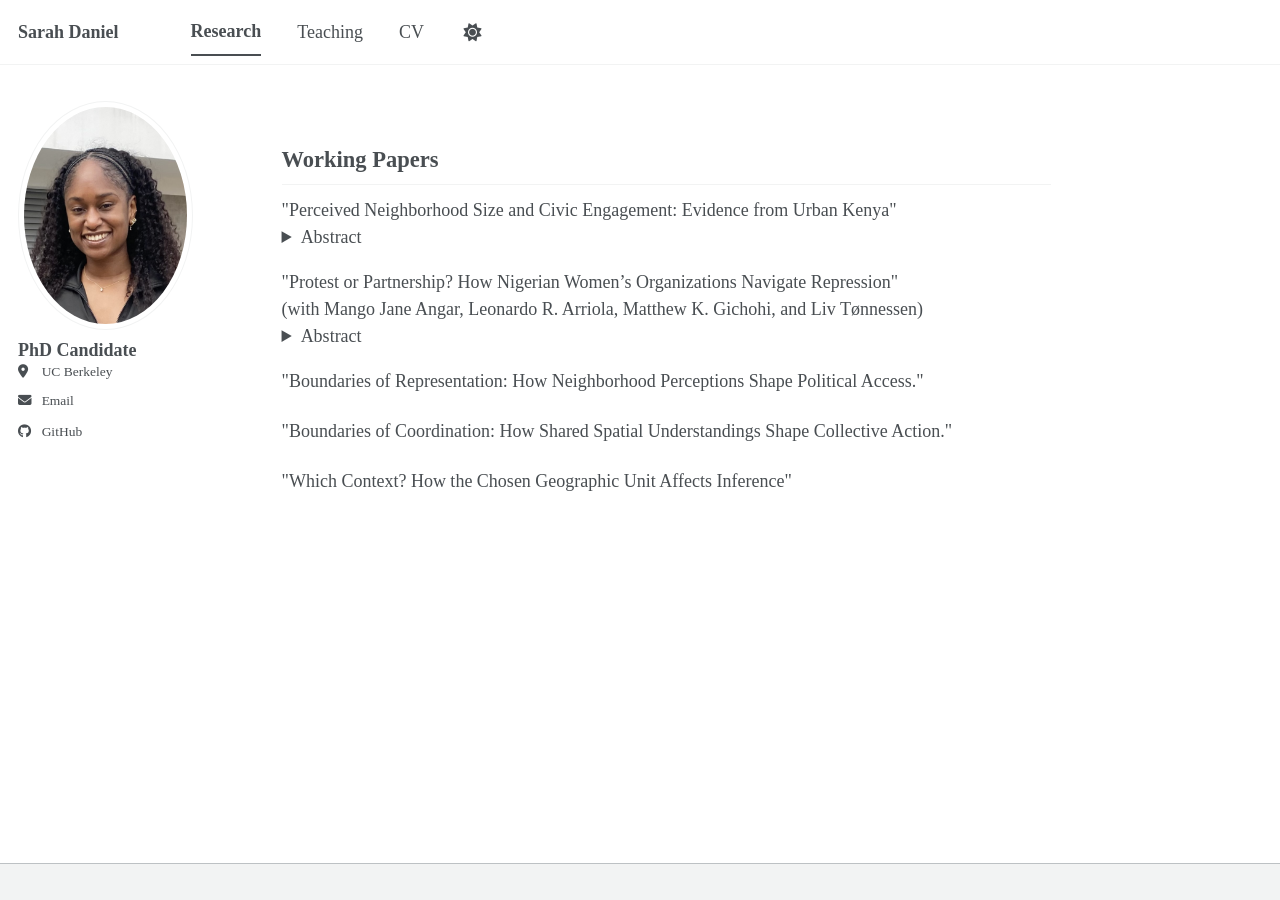
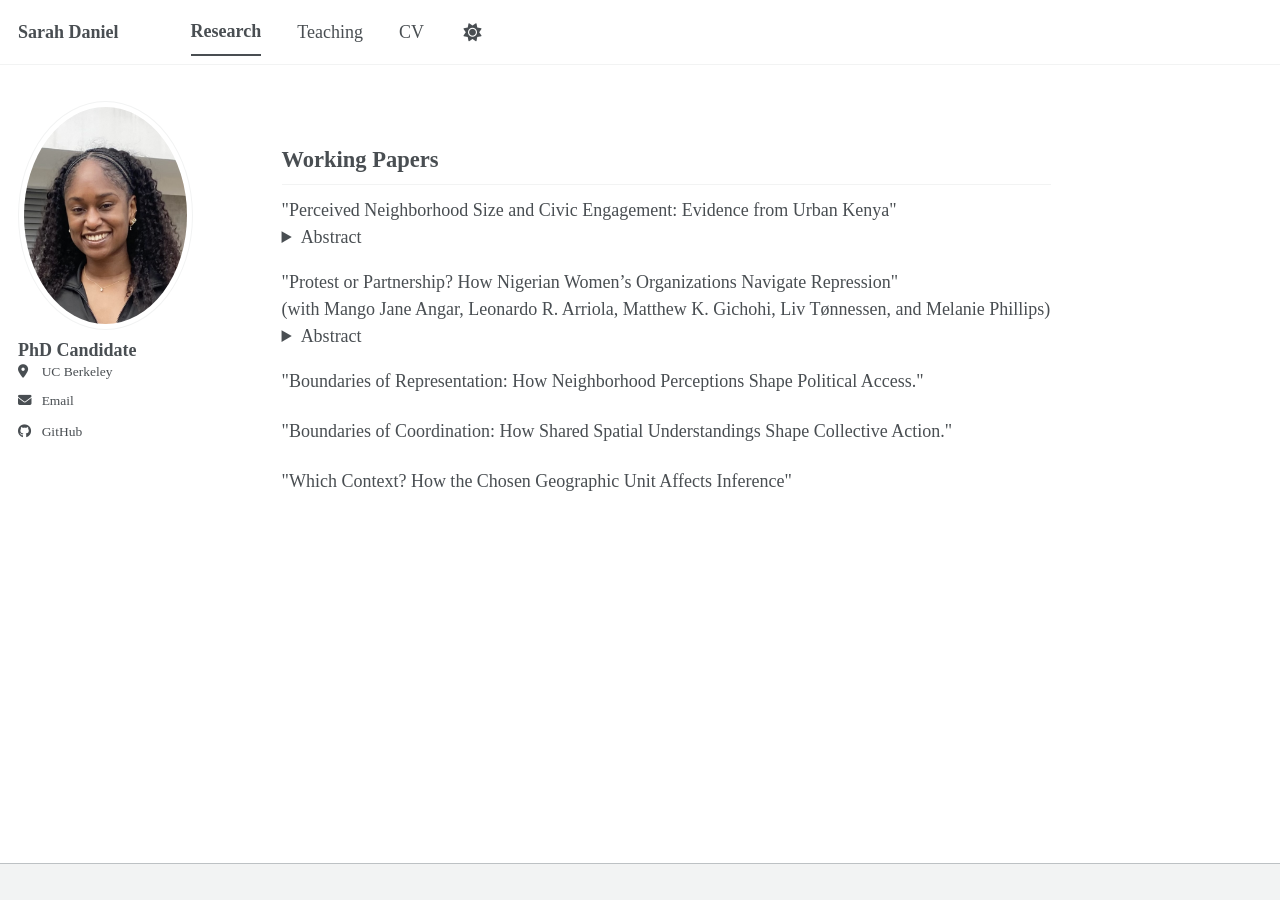
Before and after one commit to SarahDaniel1/SarahDaniel1.github.io, a Jekyll site: the page built from _pages/_pages/research.html, in a window 1280 px wide. Built offline with Jekyll 4.4.1, drawn with Linux system fonts in a browser that asks for light colours; a script bundle is joined from its source files by our own code; library files that are not in the unit come from our copies; part of the change alters nothing that is shown.

Commit message:
Update research.html

```diff
--- a/_pages/_pages/research.html
+++ b/_pages/_pages/research.html
@@ -21,22 +21,20 @@ respond directly to these environments as they objectively exist, but first to h
 and experience them. In particular, I argue that perceived neighborhood size plays an
 important role in shaping neighborhood-based civic engagement. I examine this possibility
 using evidence gathered through fieldwork in Nairobi, Kenya, including qualitative inter-
-views, mental maps, and a household survey experiment in which residents digitally draw
-their neighborhood boundaries and interact with these drawings throughout the experiment.
-I find that respondents who perceive their neighborhoods as smaller are more likely to engage
-in civic activities that improve neighborhood welfare and to exhibit more reciprocal behavior
-than those who perceive their neighborhoods as larger. Observational mediation analysis show
-that this relationship operates through increased perceptions of visibility among neighbors
-and stronger feelings of responsibility. Importantly, this research offers additional insights
-into how individuals in rapidly urbanizing cities across the Global South create alternative
-systems of support in response to limited service provision.
+views, mental maps, and a household survey experiment.I find that respondents who perceive their
+neighborhoods as smaller are more likely to engage in civic activities that improve neighborhood
+welfare and to exhibit more reciprocal behavior than those who perceive their neighborhoods as larger.
+Observational mediation analysis show that this relationship operates through increased perceptions of
+visibility among neighbors and stronger feelings of responsibility. Importantly, this research offers
+additional insights into how individuals in rapidly urbanizing cities across the Global South create
+alternative systems of support in response to limited service provision.
   </p>
 </details>
 
 
 <p style="margin-bottom:0;">
 "Protest or Partnership? How Nigerian Women’s Organizations Navigate Repression"<br>
-(with Mango Jane Angar, Leonardo R. Arriola, Matthew K. Gichohi, and Liv Tønnessen)
+(with Mango Jane Angar, Leonardo R. Arriola, Matthew K. Gichohi, Liv Tønnessen, and Melanie Phillips)
 </p>
 
 <details style="margin-top:0; margin-bottom:1em;">
```
